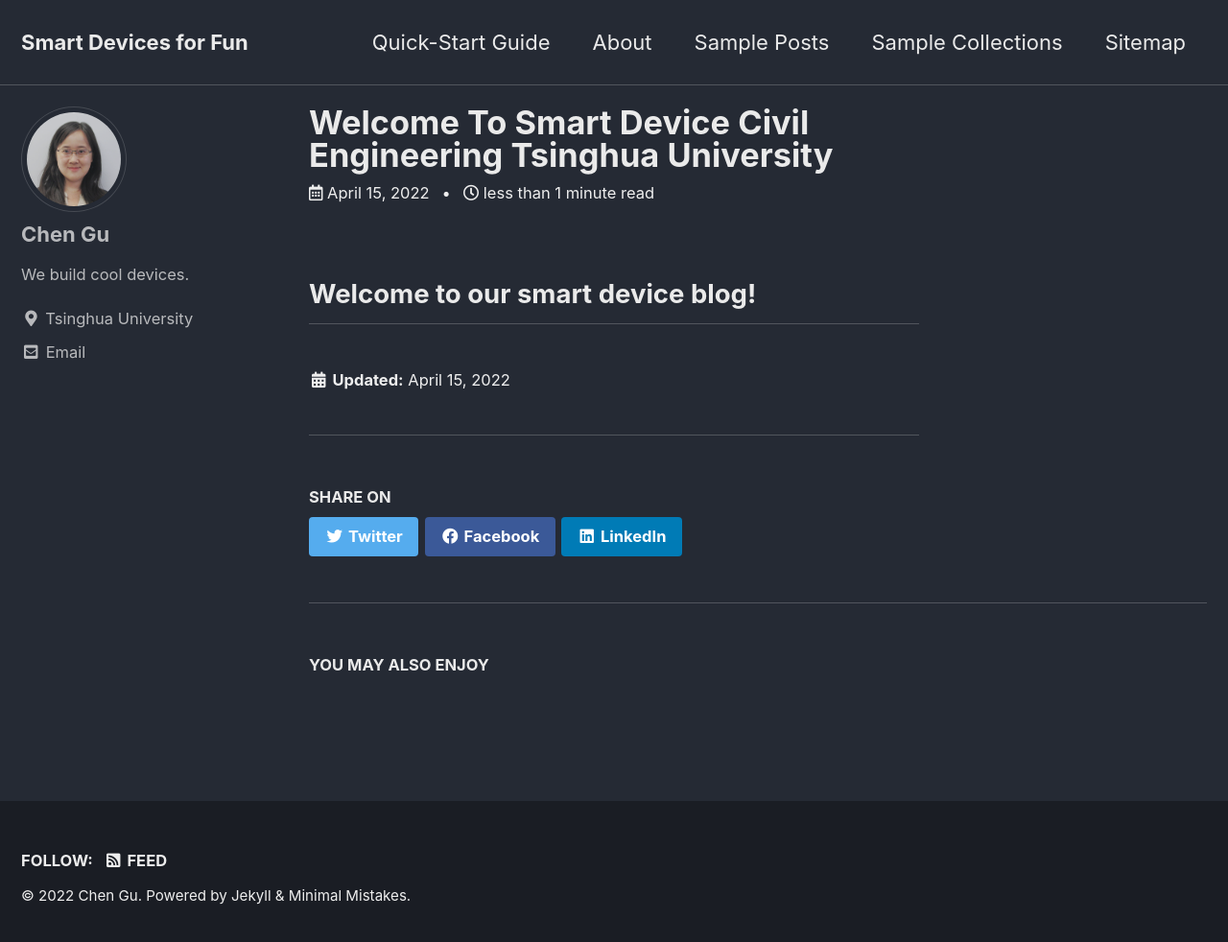
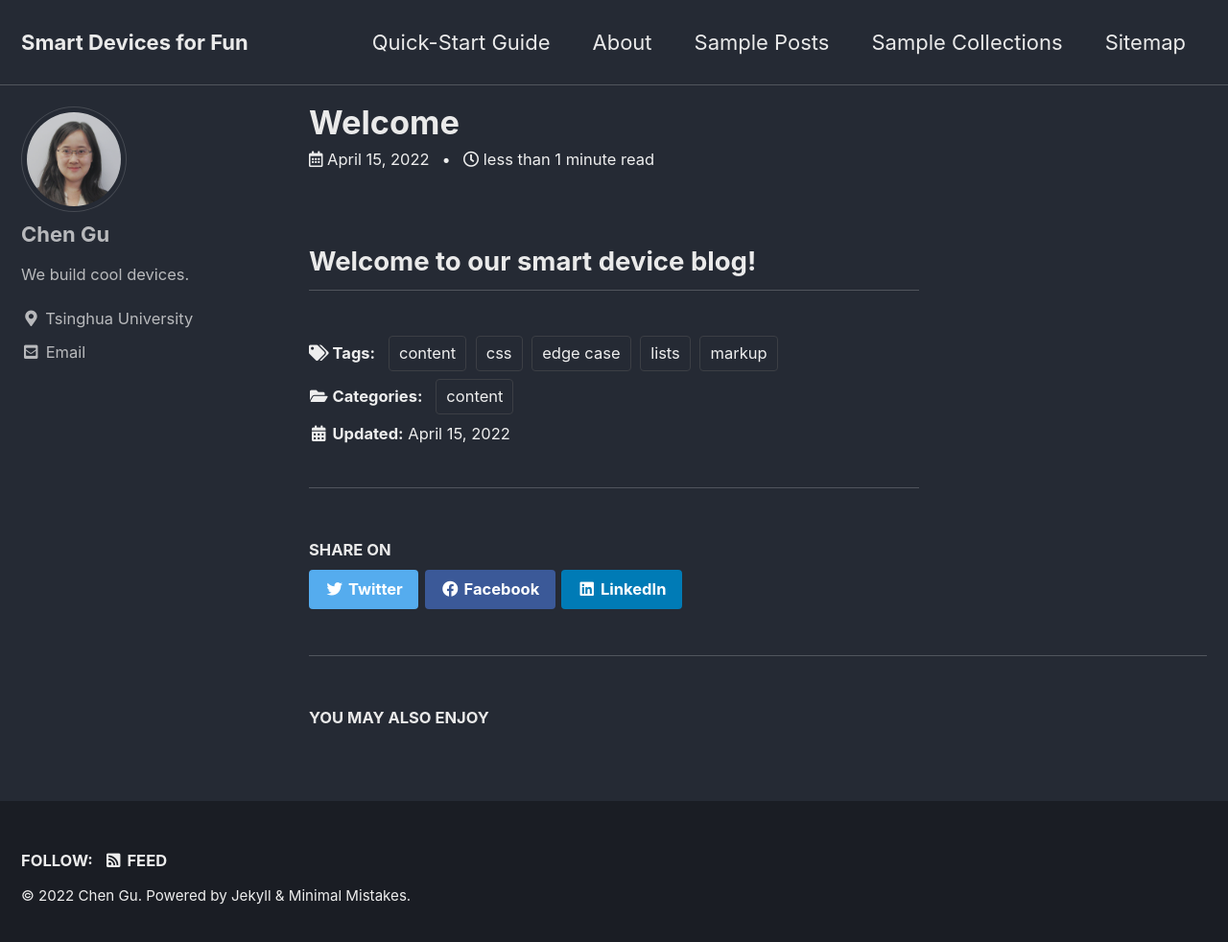
Before and after one commit to guchchcug/smart_device, a Jekyll site: the page built from _posts/2022-04-15-Welcome-to-Smart-Device-Civil-Engineering-Tsinghua-University.md, in a window 1280 px wide and 990 px high. Shown: the top 982 px of the window at 96% size. Built offline with Jekyll 4.4.1, drawn with Linux system fonts in a browser that asks for light colours; cached includes are drawn as plain includes.

Commit message:
Update 2022-04-15-Welcome-to-Smart-Device-Civil-Engineering-Tsinghua-University.md

```diff
--- a/_posts/2022-04-15-Welcome-to-Smart-Device-Civil-Engineering-Tsinghua-University.md
+++ b/_posts/2022-04-15-Welcome-to-Smart-Device-Civil-Engineering-Tsinghua-University.md
@@ -1 +1,13 @@
+---
+title: "Welcome"
+categories:
+  - content
+tags:
+  - content
+  - css
+  - edge case
+  - lists
+  - markup
+---
+
 ## Welcome to our smart device blog!
```
